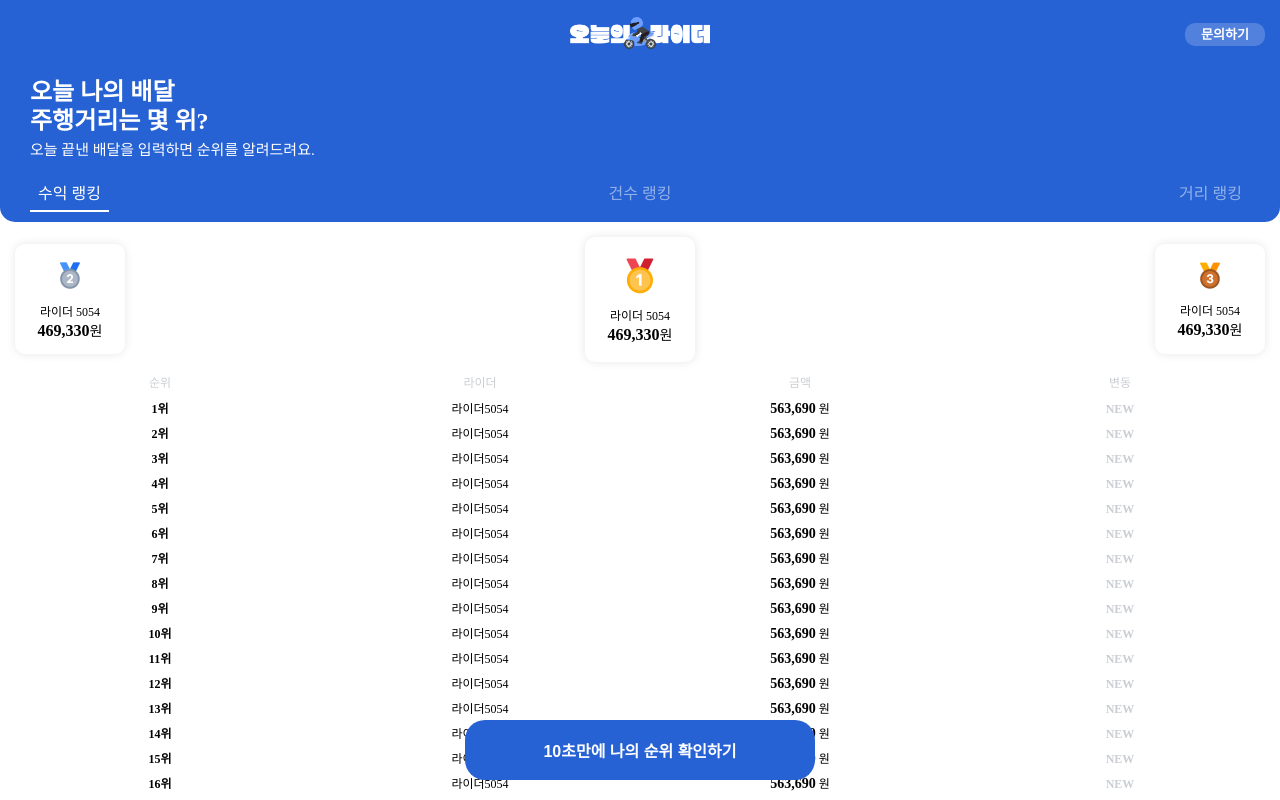
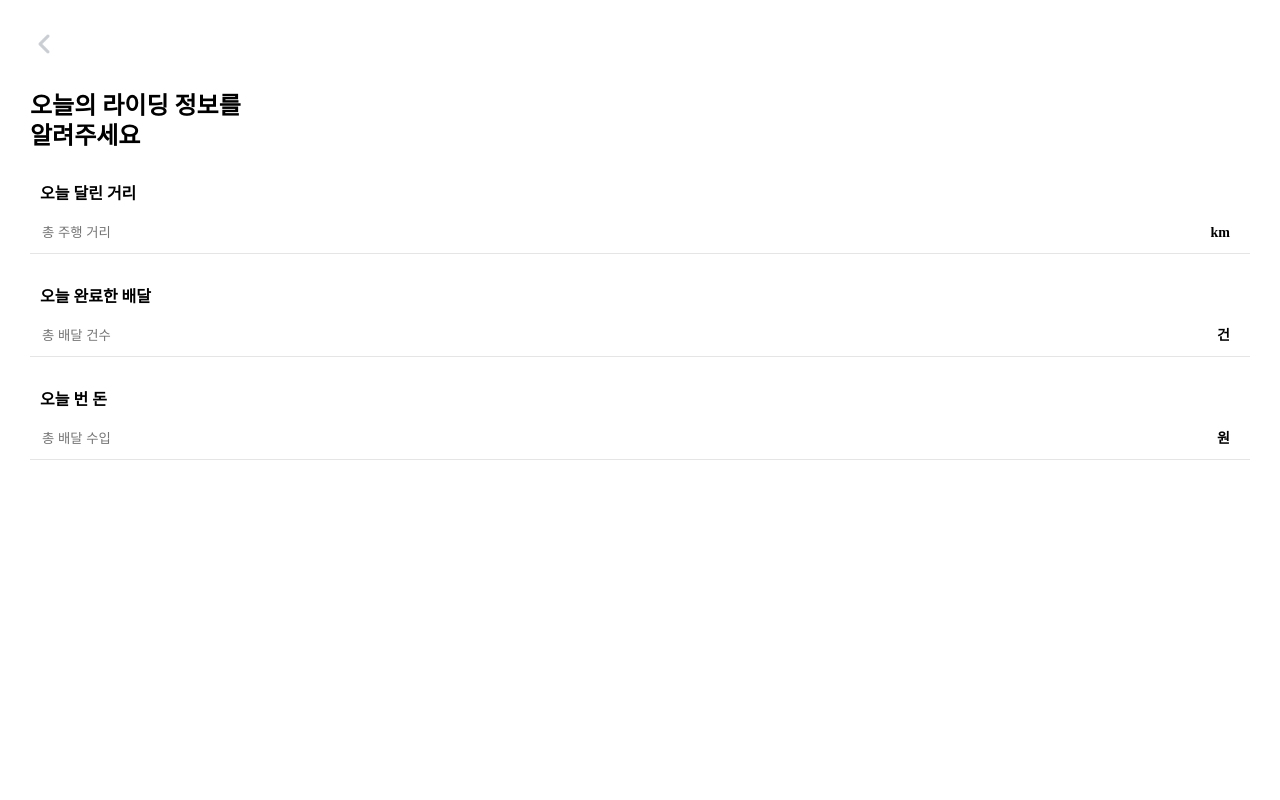
Before and after one commit to minuxx/otto-client-web, a React (Create React App) app: page / in a window 1280 px wide. Shown: the top 800 px of the page. Built offline with nearby package versions, Linux system fonts and the light colour scheme; the HTML template or start-up script is replaced by a standard one.

Commit message:
add: 라이딩 정보 입력 컨포넌트 추가

```diff
--- a/src/components/BackHeader.js
+++ b/src/components/BackHeader.js
@@ -1,10 +1,15 @@
 import React from 'react'
 import styled from 'styled-components'
-import leftArrow from '../image/left-arrow.png'
+import leftArrow from '../images/left-arrow.png'
+
+const BackButton = styled.img`
+    widht: 28px;
+    height: 28px;
+`
 
 function BackHeader() {
     return (
-        <img src={leftArrow}/>
+        <BackButton src={leftArrow}/>
     )
 }
 
--- /dev/null
+++ b/src/components/RidingInfoInput.js
@@ -0,0 +1,49 @@
+import React from 'react'
+import styled from 'styled-components'
+
+const Wrapper = styled.div`
+    margin-top: 35px;
+`
+
+const Label = styled.div`
+    font-size: 16px;
+    font-weight: 700;
+    margin-left: 10px;
+`
+
+const InputWrapper = styled.div`
+    display: flex;
+    align-items: center;
+    border-bottom: 1px solid #E5E5E5;
+    padding: 22px 20px 12px 10px;
+`
+
+const Input = styled.input`
+    width: 100%;
+    border: 0;
+
+    &:focus {
+        outline: none;
+    }
+`
+
+const Unit = styled.div`
+    font-size: 14px;
+    font-weight: 700;
+`
+
+function RidingInfoInput({ inputSetting }) {
+    const { label, hint, unit } = inputSetting
+
+    return (
+        <Wrapper>
+            <Label>{label}</Label>
+            <InputWrapper>
+                <Input type="text" placeholder={hint} />
+                <Unit>{unit}</Unit>
+            </InputWrapper>
+        </Wrapper>
+    )
+}
+
+export default RidingInfoInput
--- a/src/views/Controller.js
+++ b/src/views/Controller.js
@@ -2,6 +2,7 @@ import React, {useContext} from 'react'
 import styled from 'styled-components'
 import Ranking from './Ranking'
 import GlobalContext from '../contexts/store'
+import RidingInfo from './RidingInfo';
 
 
 const Container = styled.div`
@@ -12,7 +13,7 @@ const Container = styled.div`
 
 function Controller() {
   const pages = [
-    <Ranking/>,
+    <RidingInfo/>,
   ];
 
   const {state: {page}} = useContext(GlobalContext)
--- a/src/views/RidingInfo.js
+++ b/src/views/RidingInfo.js
@@ -1,13 +1,33 @@
 import React from 'react'
 import styled from 'styled-components'
 import BackHeader from '../components/BackHeader'
+import RidingInfoInput from '../components/RidingInfoInput'
 
+const Wrapper = styled.div`
+    padding: 30px;ß
+`
+
+const Title = styled.div`
+  font-size: 24px;
+  font-weight: 800;
+  line-height: 30px;
+  margin-top: 30px;
+`
 
 function RidingInfo() {
 
-    return <>
-        <BackHeader />
-    </>
+    return (
+        <Wrapper>
+            <BackHeader ></BackHeader>
+            <Title>
+                오늘의 라이딩 정보를<br></br>알려주세요
+            </Title>
+
+            <RidingInfoInput inputSetting={{ label: '오늘 달린 거리', hint: '총 주행 거리', unit: 'km' }}/>
+            <RidingInfoInput inputSetting={{ label: '오늘 완료한 배달', hint: '총 배달 건수', unit: '건' }}/>
+            <RidingInfoInput inputSetting={{ label: '오늘 번 돈', hint: '총 배달 수입', unit: '원' }}/>
+        </Wrapper>
+    )
 }
 
 export default RidingInfo
```
Also changed, not shown: 1 other file (tests, documents, lock files or other folders).
